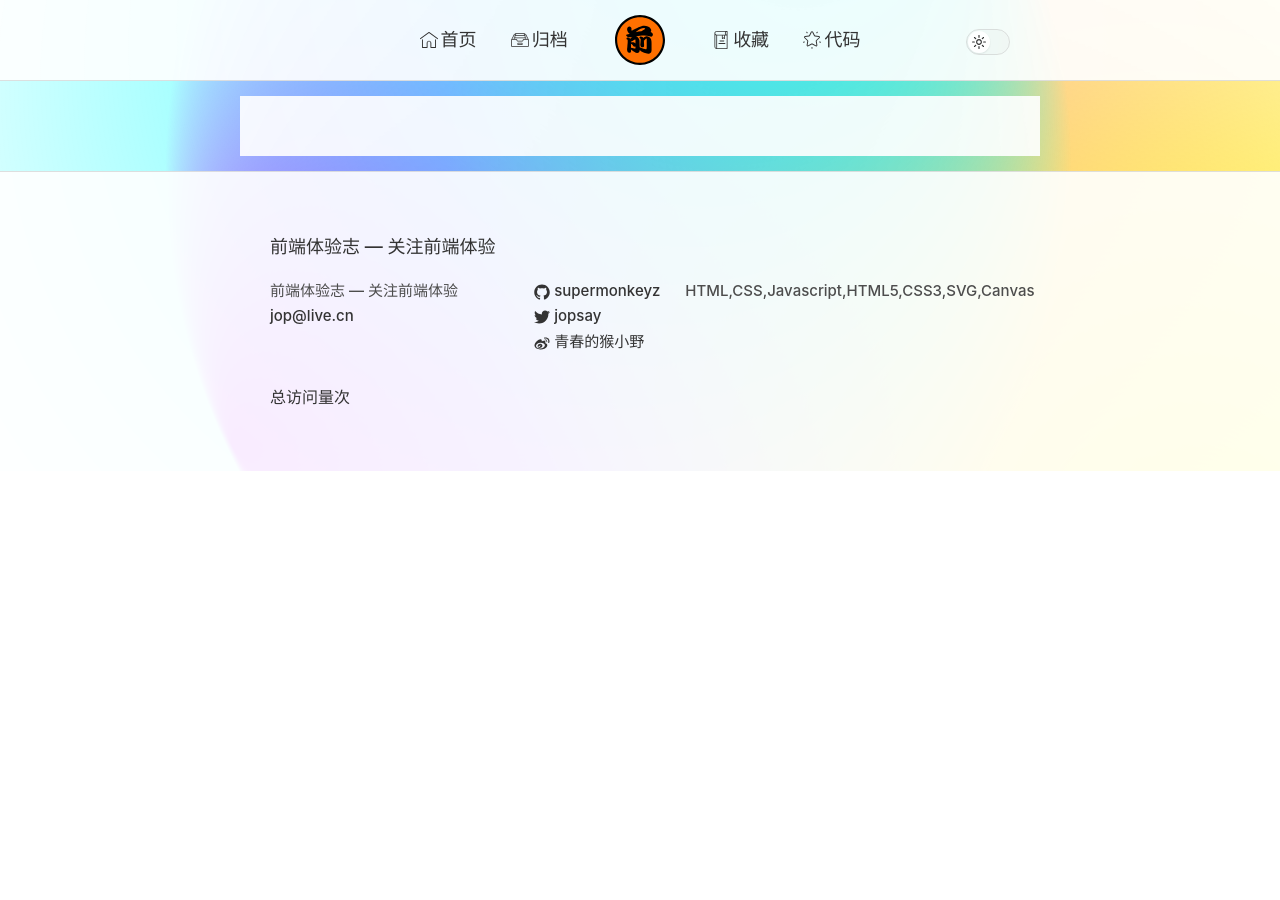
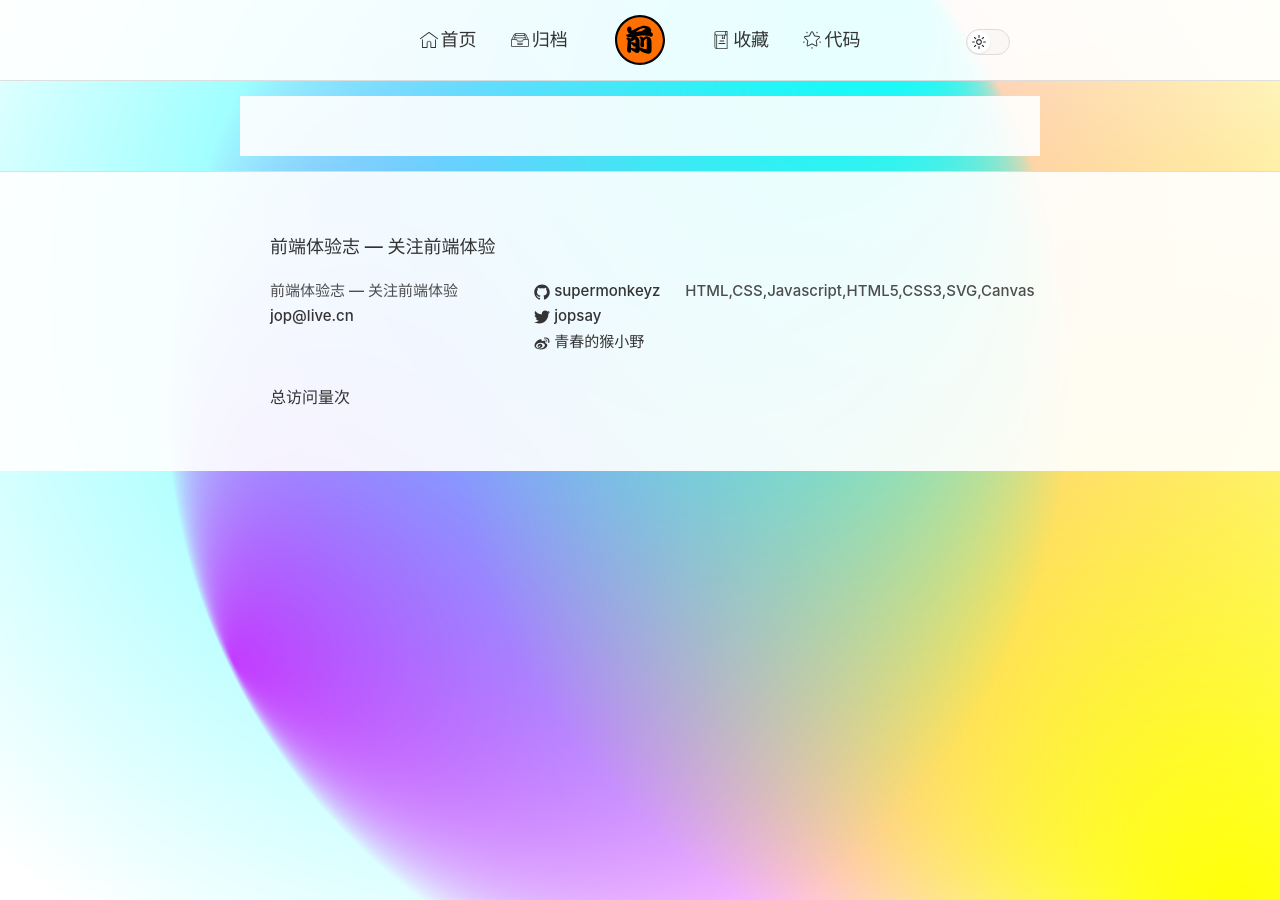
Before and after one commit to supermonkeyz/supermonkeyz.github.io, a Jekyll site: the page built from bookmark.html, in a window 1280 px wide. Built offline with Jekyll 4.4.1, drawn with Linux system fonts in a browser that asks for light colours; some web fonts are replaced; comment, search, counter and statistics services are not loaded.

Commit message:
fix: bg animation

```diff
--- a/_sass/_base.scss
+++ b/_sass/_base.scss
@@ -64,7 +64,6 @@ html {
     background-size: cover;
     background-attachment: fixed;
     background-repeat: no-repeat;
-    transform: translateZ(0);
 }
 
 body {
--- a/_sass/_layout.scss
+++ b/_sass/_layout.scss
@@ -262,9 +262,9 @@
 .page-bg {
   position: fixed;
   top: 0;
-  right: 0;
-  bottom: 0;
   left: 0;
+  width: 100vw;
+  height: 100vh;
   opacity: var(--animation-bg-opacity);
   svg {
     display: block;
--- a/sw.js
+++ b/sw.js
@@ -9,7 +9,7 @@ if (workbox) {
   workbox.routing.registerRoute(
     /.*\.(?:js|css)/,
     workbox.strategies.cacheFirst({
-      cacheName: "static-cache-1675851311",
+      cacheName: "static-cache-1675860216",
     })
   );
 
```
